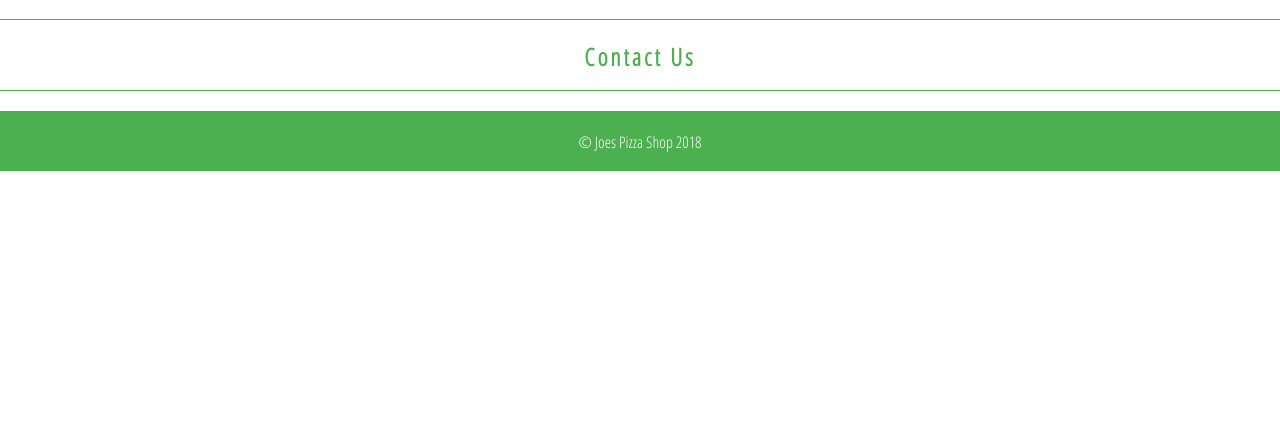
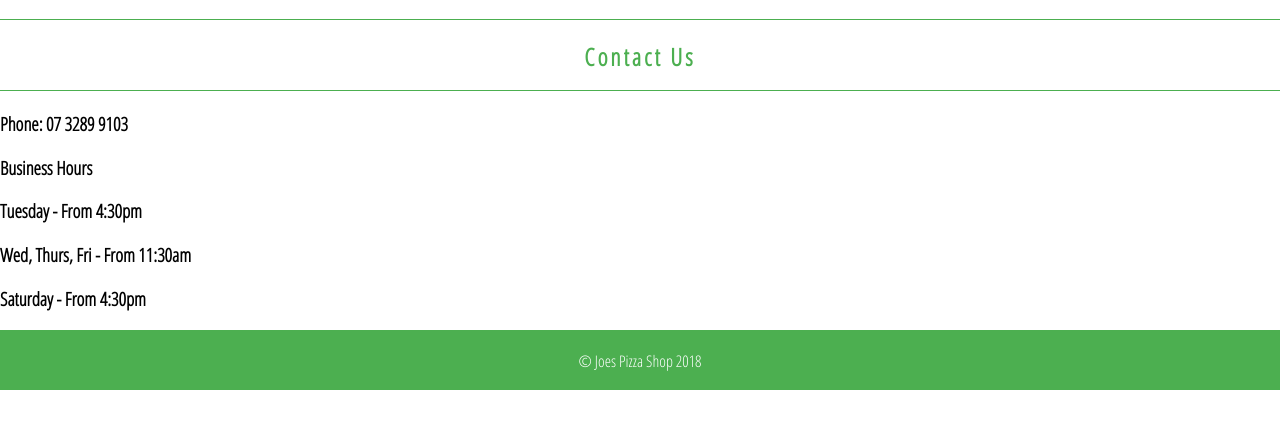
Before and after one commit to swiftsyeruncle/swiftsyeruncle.github.io, a plain HTML site: page Joes Pizza/contact.html in a window 1280 px wide. Shown: the part 347-776 px from the top of the page. Drawn offline with Linux system fonts and the light colour scheme.

Commit message:
Add files via upload

```diff
--- a/Joes Pizza/contact.html
+++ b/Joes Pizza/contact.html
@@ -28,6 +28,13 @@
 
     <h2 class="subHeaders">Contact Us</h2>
 
+    <h3 class="contactInfo">Phone: <span class="contactColor">07 3289 9103</span></h3>
+
+    <h3 class="contactInfo underline">Business Hours</h3>
+    <h3 class="contactInfo">Tuesday - <span class="contactColor">From 4:30pm</span></h3>
+    <h3 class="contactInfo">Wed, Thurs, Fri - <span class="contactColor">From 11:30am</span></h3>
+    <h3 class="contactInfo">Saturday - <span class="contactColor">From 4:30pm</span></h3>
+
     <footer>
         <p id="footer">&copy; Joes Pizza Shop 2018</p>
     </footer>
```
